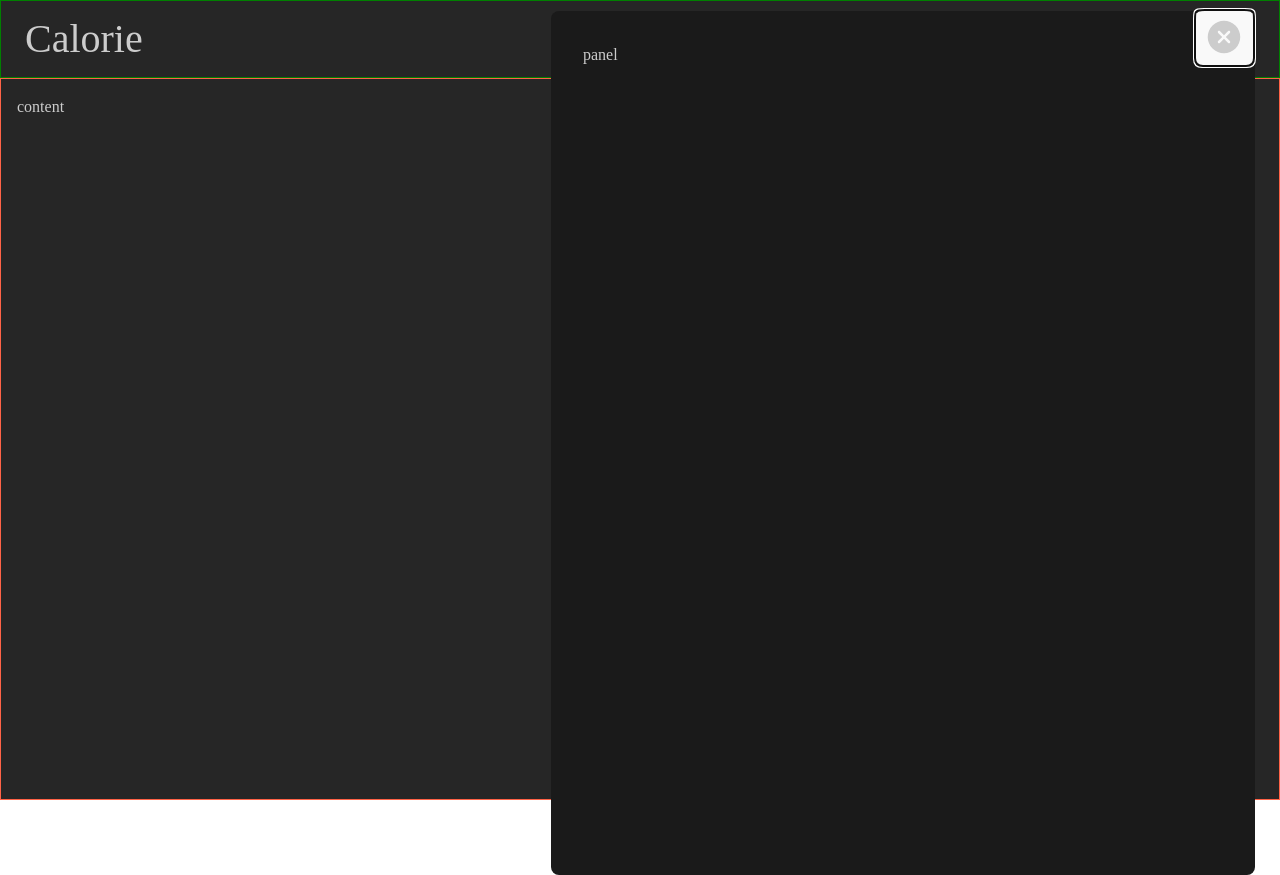
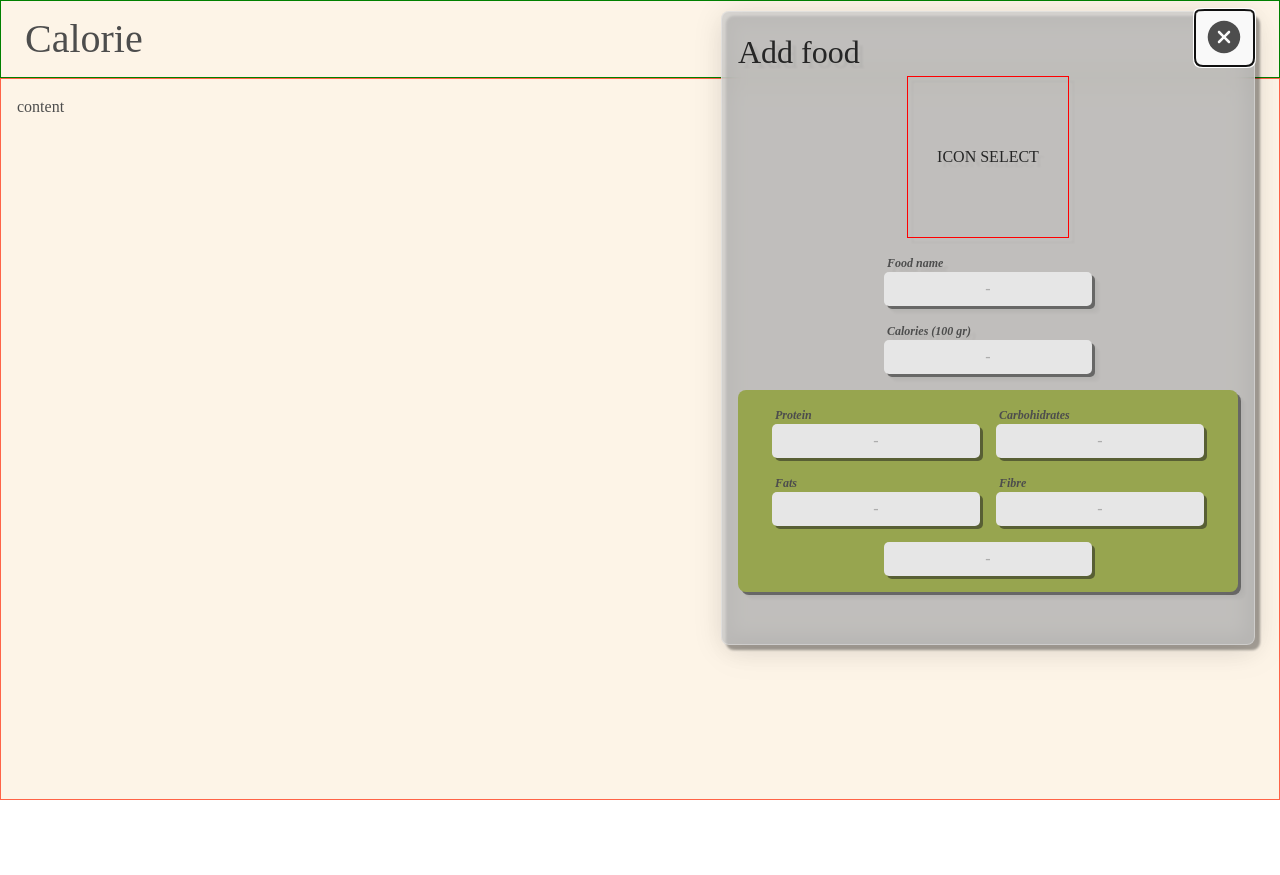
Before and after one commit to ibsuga/calorie, a React (Vite) app: page / in a window 1280 px wide. Both pictures are taken after a click on the button 1224 px from the left and 39 px from the top of the page. After the commit the page ends 800 px from the top, so only its background shows below. Built offline with nearby package versions, Linux system fonts and the light colour scheme; a web font is replaced by a local one.

Commit message:
Adds "Add food panel" basic structure

```diff
--- a/package.json
+++ b/package.json
@@ -10,6 +10,7 @@
     "preview": "vite preview"
   },
   "dependencies": {
+    "motion": "^12.6.2",
     "primereact": "^10.9.3",
     "react": "^19.0.0",
     "react-dom": "^19.0.0",
--- a/src/App.css
+++ b/src/App.css
@@ -4,8 +4,12 @@
 
 
 :root {
-  --background-color: hsl(0, 0%, 15%);
-  --font-color-default: hsl(0, 0%, 80%);
+  --background-color: hsl(35, 85%, 95%);
+  --font-color-default: hsl(0, 0%, 30%);
+  --font-color-highlight: hsl(0, 0%, 15%);
+  /* --accent-color: hsl(135, 10%, 50%); */
+  --accent-color: #97a54f;
+  --accent-color-transparent: hsl(135, 10%, 50%, 0.5);
   --font-default: "Tomorrow";
   --font-title: "Galada";
 }
@@ -67,24 +71,19 @@ h1 {
   line-height: 1.1;
 }
 
+
 button {
   cursor: pointer;
   font-size: 1em;
   padding: 0.3em 0.6em;
   border: 1px solid transparent;
-
-
-
   border-radius: 8px;
   font-weight: 500;
   font-family: inherit;
-  background-color: hsl(0, 0%, 10%);
+  background-color: transparent;
   transition: border-color 0.25s;
 }
 
-button:hover {
-  border-color: #33b353;
-}
 
 button:focus,
 button:focus-visible {
--- a/src/components/Navbar/components/AddFoodPanel.css
+++ b/src/components/Navbar/components/AddFoodPanel.css
@@ -4,27 +4,122 @@
     button {
         position: inherit;
         z-index: 2;
+        color: red;
     }
 
     .button-open svg {
-        transition: 0.5s;
+        transition: ease-in-out 0.5s;
+
+        &:hover {
+            color: var(--font-color-highlight);
+        }
     }
 
     .button-close svg {
         transform: rotateZ(225deg);
-        transition: 0.5s;
+        transition: ease-in-out 0.5s;
+
+        &:hover {
+            color: hsla(0, 45%, 50%);
+        }
     }
 
     .food-panel {
+        display: grid;
+        grid-template-rows: min-content auto;
         position: absolute;
-        width: 40em;
-        height: 50em;
         right: 0;
         top: 0;
         z-index: 1;
+        padding: 1em;
+        /* glass style */
+        background: hsl(0, 0%, 80%, 0.7);
+        color: hsl(0, 0%, 15%);
+        border: 1px solid hsla(0, 0%, 100%, 0.3);
         border-radius: 8px;
-        background-color: hsla(0, 0%, 10%);
-        padding: 2em;
+        box-shadow: 0 4px 30px rgba(0, 0, 0, 0.1);
+        backdrop-filter: blur(12.5px);
+        -webkit-backdrop-filter: blur(12.5px);
+
+        filter: drop-shadow(5px 5px 1px hsl(0, 0%, 0%, 0.5));
+
+
+        .panel-title {
+            font-family: var(--font-title);
+            font-size: 2em;
+        }
+
+        .panel-content {
+            display: grid;
+            width: 100%;
+            justify-items: center;
+            grid-template-rows: min-content min-content min-content min-content;
+            gap: 1em;
+
+
+            .icon-selector {
+                width: 10em;
+                height: 10em;
+                align-content: center;
+                text-align: center;
+                border: 1px solid red;
+            }
+
+            .panel-input {
+                /* border: 1px solid greenyellow; */
+                display: grid;
+
+                & label {
+                    font-size: 12px;
+                    font-weight: 600;
+                    font-style: italic;
+                    color: var(--font-color-default);
+                    padding-left: 0.25em;
+                }
+
+                & input {
+                    background: none;
+                    border: none;
+                    width: 12em;
+                    background-color: hsl(0, 0%, 90%);
+                    border-radius: 5px;
+                    padding: 0.5em;
+                    font-family: var(--font-default);
+                    font-size: 1em;
+                    transition: 0.5s;
+                    text-align: center;
+                    filter: drop-shadow(3px 3px 0px hsl(0, 0%, 10%, 0.5));
+
+                    &::placeholder {
+                        opacity: 0.5;
+                        font-style: italic;
+                        text-align: center;
+                    }
+
+                    &:focus {
+                        outline: none;
+                        filter: drop-shadow(3px 3px 0px var(--accent-color));
+
+                    }
+
+                }
+
+            }
+
+
+            .macro-box {
+                background-color: var(--accent-color);
+                padding: 1em;
+                border-radius: 8px;
+                align-items: center;
+                justify-content: center;
+                display: flex;
+                flex-wrap: wrap;
+                gap: 1em;
+                filter: drop-shadow(3px 3px 0px hsl(0, 0%, 10%, 0.5));
+
+            }
+        }
     }
 
 }
--- a/src/components/Navbar/components/AddFoodPanel.tsx
+++ b/src/components/Navbar/components/AddFoodPanel.tsx
@@ -1,6 +1,7 @@
-import { IoIosAddCircle } from 'react-icons/io';
 import './AddFoodPanel.css'
 import { useState } from 'react';
+import { AnimatePresence, motion } from 'motion/react';
+import { IoIosAddCircle } from 'react-icons/io';
 
 
 function AddFoodPanel() {
@@ -17,11 +18,75 @@ function AddFoodPanel() {
                 < IoIosAddCircle />
             </button>
 
-            {
-                isPanelOpen && <div className='food-panel'>panel</div>
-            }
+            <AnimatePresence>
+                {
+                    isPanelOpen &&
+                    <motion.div
+                        className='food-panel'
+                        initial={{ opacity: 0, height: 0, width: 0 }}
+                        animate={{ opacity: 1, height: 600, width: 500 }}
+                        exit={{ opacity: 0, height: 0, width: 0 }}
+                        transition={{
+                            type: "tween",
+                            duration: 0.3,
+                            opacity: { ease: "easeInOut" }
+                        }}
+                    >
+
+                        <span className='panel-title'>Add food</span>
+
+                        <motion.div className='panel-content'
+                            initial={{ opacity: 0 }}
+                            animate={{ opacity: 1 }}
+                            exit={{ opacity: 0 }}
+                            transition={{ duration: 0.5 }}
+                        >
+
+                            <div className="icon-selector">
+                                <span>ICON SELECT</span>
+                            </div>
+
+                            <div className='panel-input'>
+                                <label>Food name</label>
+                                <motion.input placeholder="-" type="text" whileHover={{ scale: 1.05 }} transition={{ duration: 0 }} />
+                            </div>
+
+                            <div className='panel-input'>
+                                <label>Calories (100 gr)</label>
+                                <motion.input placeholder="-" type="text" whileHover={{ scale: 1.05 }} transition={{ duration: 0 }} />
+                            </div>
+
+                            <div className="macro-box">
+
+                                <div className='panel-input'>
+                                    <label>Protein</label>
+                                    <motion.input placeholder="-" type="text" whileHover={{ scale: 1.05 }} transition={{ duration: 0 }} />
+                                </div>
+                                <div className='panel-input'>
+                                    <label>Carbohidrates</label>
+                                    <motion.input placeholder="-" type="text" whileHover={{ scale: 1.05 }} transition={{ duration: 0 }} />
+                                </div>
+                                <div className='panel-input'>
+                                    <label>Fats</label>
+                                    <motion.input placeholder="-" type="text" whileHover={{ scale: 1.05 }} transition={{ duration: 0 }} />
+                                </div>
+                                <div className='panel-input'>
+                                    <label>Fibre</label>
+                                    <motion.input placeholder="-" type="text" whileHover={{ scale: 1.05 }} transition={{ duration: 0 }} />
+                                </div>
+                                <div className='panel-input'>
+                                    <label></label>
+                                    <motion.input placeholder="-" type="text" whileHover={{ scale: 1.05 }} transition={{ duration: 0 }} />
+                                </div>
+
+                            </div>
 
 
+                        </motion.div>
+
+                    </motion.div>
+                }
+            </AnimatePresence>
 
         </div>
     )
```
Also changed, not shown: 1 other file (tests, documents, lock files or other folders).
